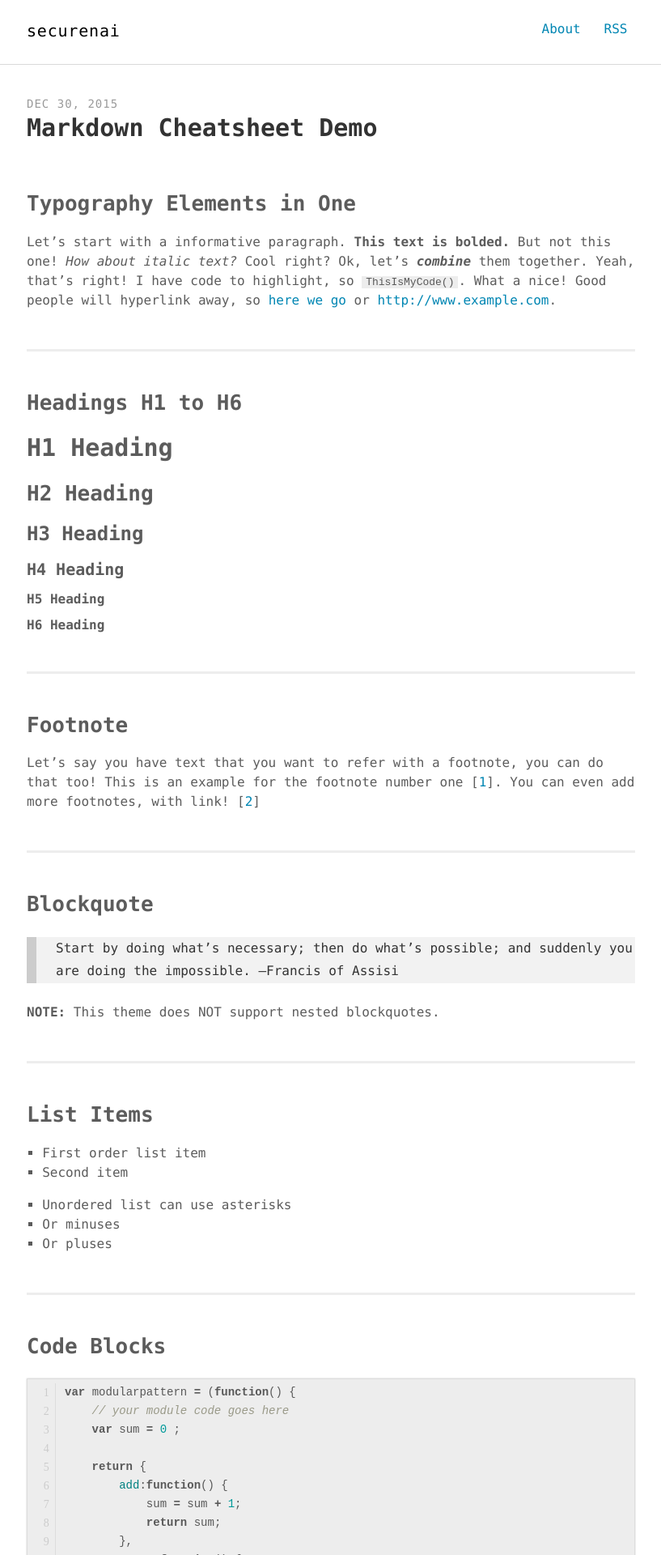
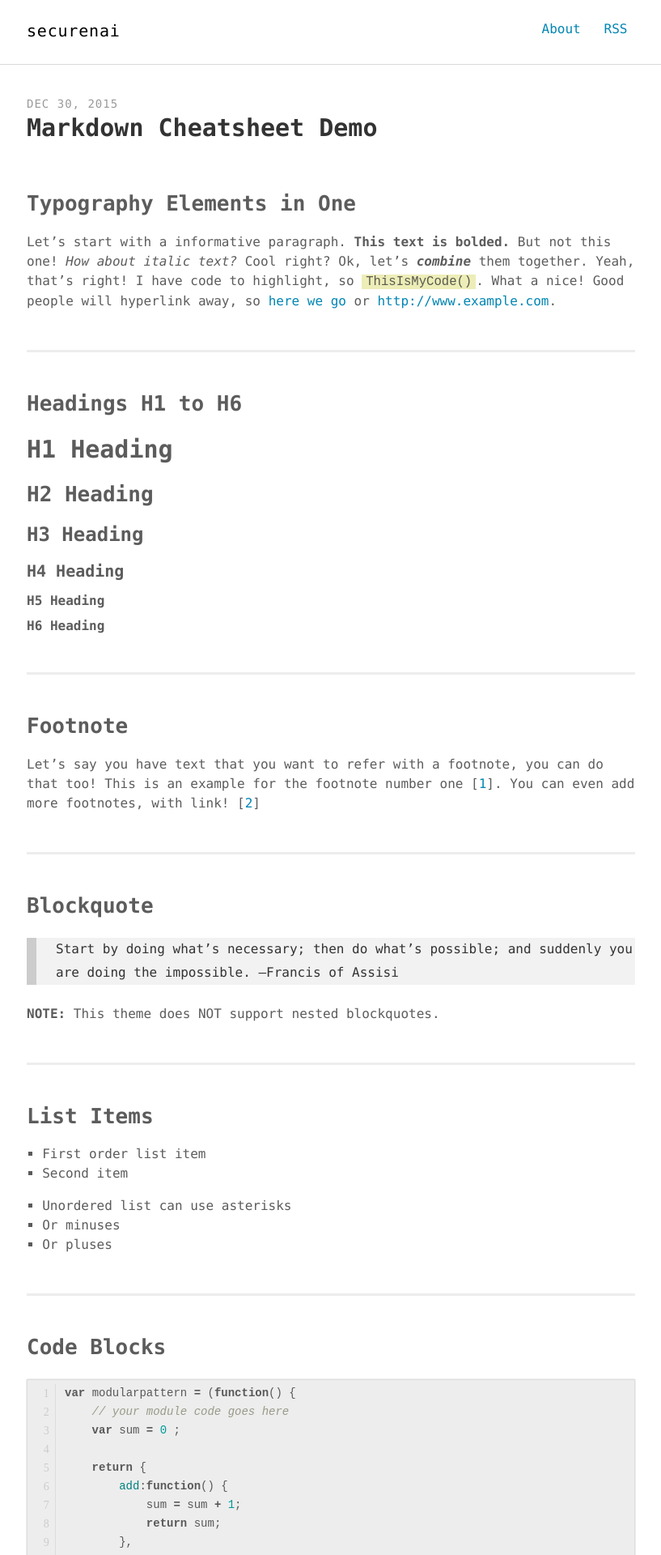
Before and after one commit to securenai/securenai.github.io, a Jekyll site: the page built from _posts/2015-12-30-markdown-cheatsheet-demo.md, in a window 1280 px wide. Shown: the top 1920 px of the page at 81% size, without its empty margins (231-1048 px from the left). Built offline with Jekyll 4.4.1, drawn with Linux system fonts in a browser that asks for light colours; comment, search, counter and statistics services are not loaded.

Commit message:
Update _layout.scss

```diff
--- a/assets/scss/_layout.scss
+++ b/assets/scss/_layout.scss
@@ -291,6 +291,17 @@ hr {
   margin-top: $base-spacing * 2;
 }
 /**********************************************************/
+ code {
+    background: none;
+    border-radius: 0;
+    border: none;
+    font-family: monospace;
+    font-size: 1.2em;
+    margin: 0;
+    padding: 0 5px;
+    background-color: #EDEDB8;
+  }
+
 pre {
   display: block;
   margin-top: 0;
@@ -311,9 +322,6 @@ pre {
     font-size: 14px;
     padding: 0;
     display: block;
-  }
-  .highlighter-rouge{
-     background-color: #EDEDB8;
   }
   .line-number {
     display: block;
```
